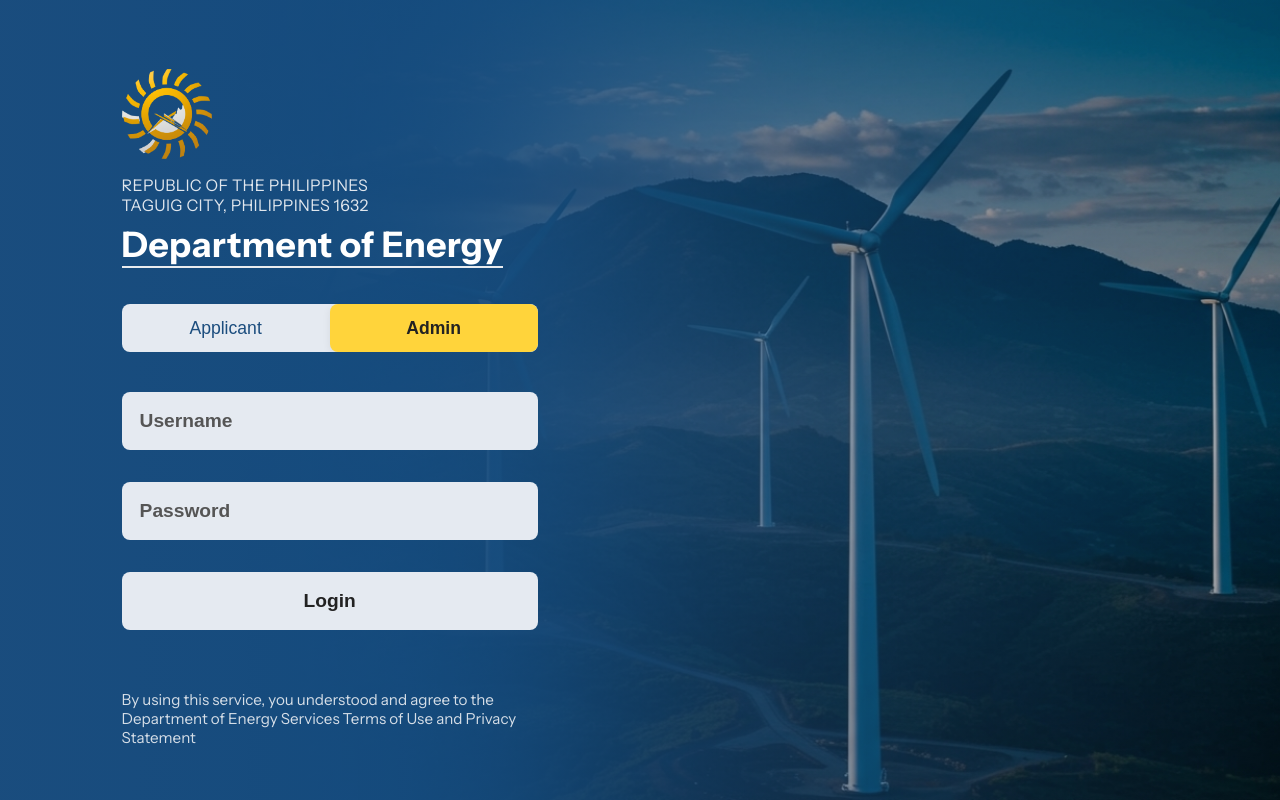
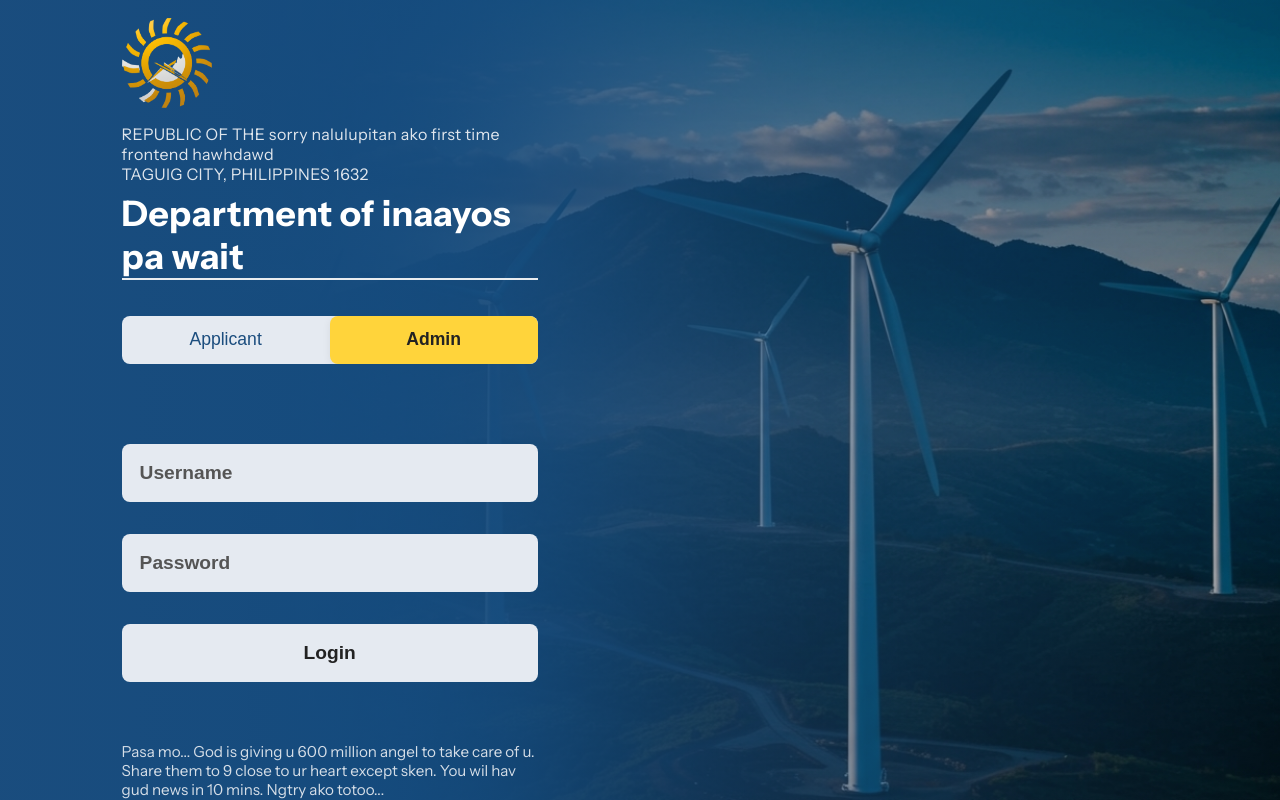
Before and after one commit to antuK3n/IM-Application-WebApp, a Next.js app in the folder apps/web/: page / in a window 1280 px wide. Both pictures are taken after a click on the button "Admin". Built offline with nearby package versions, Linux system fonts and the light colour scheme.

Commit message:
to fix: button gap

```diff
--- a/apps/web/app/page.module.css
+++ b/apps/web/app/page.module.css
@@ -561,7 +561,8 @@
   display: flex;
   flex-direction: column;
   gap: 1.25rem;
-  margin-top: 0.5rem;
+  margin: 0;
+  padding: 0;
 }
 
 .error {
@@ -603,3 +604,101 @@
   background: #ffd43b;
   color: #1b4d7e;
 }
+
+.visible {
+  opacity: 1;
+  max-height: 400px;
+  transform: scaleY(1);
+  pointer-events: auto;
+  transition: opacity 0.35s cubic-bezier(0.4,0,0.2,1), max-height 0.35s cubic-bezier(0.4,0,0.2,1), transform 0.35s cubic-bezier(0.4,0,0.2,1);
+}
+
+.hidden {
+  opacity: 0;
+  max-height: 0;
+  transform: scaleY(0.95);
+  pointer-events: none;
+  transition: opacity 0.35s cubic-bezier(0.4,0,0.2,1), max-height 0.35s cubic-bezier(0.4,0,0.2,1), transform 0.35s cubic-bezier(0.4,0,0.2,1);
+}
+
+.animatedFormSection {
+  width: 100%;
+  margin-bottom: 24px;
+  position: relative;
+  overflow: hidden;
+  display: flex;
+  flex-direction: column;
+  align-items: stretch;
+}
+
+.animatedContent {
+  display: flex;
+  flex-direction: column;
+  align-items: stretch;
+  width: 100%;
+  transition: opacity 0.35s cubic-bezier(0.4,0,0.2,1), transform 0.35s cubic-bezier(0.4,0,0.2,1);
+}
+
+.applicantActive .animatedContent {
+  opacity: 1;
+  transform: scaleY(1);
+  height: 64px;
+}
+
+.adminActive .animatedContent {
+  opacity: 1;
+  transform: scaleY(1);
+  height: 220px;
+}
+
+.animating .animatedContent {
+  opacity: 0.5;
+  transform: scaleY(0.95);
+}
+
+.loginForm {
+  width: 100%;
+  display: flex;
+  flex-direction: column;
+  gap: 1.25rem;
+  margin: 0;
+  padding: 0;
+}
+
+.applicantActive .loginForm {
+  max-height: 0;
+  opacity: 0;
+  pointer-events: none;
+  margin: 0;
+  padding: 0;
+  transition: max-height 0.35s cubic-bezier(0.4,0,0.2,1),
+              opacity 0.35s cubic-bezier(0.4,0,0.2,1);
+}
+
+.adminActive .loginForm {
+  max-height: 400px;
+  opacity: 1;
+  pointer-events: auto;
+  margin-top: 0 rem;
+  transition: max-height 0.35s cubic-bezier(0.4,0,0.2,1),
+              opacity 0.35s cubic-bezier(0.4,0,0.2,1),
+              margin-top 0.35s cubic-bezier(0.4,0,0.2,1);
+}
+
+.applicantActive .submitBtn {
+  max-height: 100px;
+  opacity: 1;
+  pointer-events: auto;
+  margin: 0;
+  transition: max-height 0.35s cubic-bezier(0.4,0,0.2,1),
+              opacity 0.35s cubic-bezier(0.4,0,0.2,1);
+}
+
+.adminActive .submitBtn {
+  max-height: 0;
+  opacity: 0;
+  pointer-events: none;
+  margin: 0;
+  transition: max-height 0.35s cubic-bezier(0.4,0,0.2,1),
+              opacity 0.35s cubic-bezier(0.4,0,0.2,1);
+}
--- a/apps/web/app/page.tsx
+++ b/apps/web/app/page.tsx
@@ -60,8 +60,8 @@
             priority
           />
           <div className={styles.headerText}>
-            <div className={styles.location}>REPUBLIC OF THE PHILIPPINES<br/>TAGUIG CITY, PHILIPPINES 1632</div>
-            <h1 className={styles.title}>Department of Energy</h1>
+            <div className={styles.location}>REPUBLIC OF THE sorry nalulupitan ako first time frontend hawhdawd<br />TAGUIG CITY, PHILIPPINES 1632</div>
+            <h1 className={styles.title}>Department of inaayos pa wait</h1>
           </div>
           <div className={styles.tabToggle}>
             <button
@@ -83,15 +83,21 @@
               style={{ left: selectedTab === 'applicant' ? 0 : '50%' }}
             />
           </div>
-          <div className={styles.formSection}>
-            {selectedTab === 'applicant' ? (
-              <Link href="/apply" className={styles.submitBtn}>
+          <div className={styles.animatedFormSection}>
+            <Link
+              href="/apply"
+              className={styles.submitBtn + ' ' + (selectedTab === 'applicant' ? styles.visible : styles.hidden)}
+              tabIndex={selectedTab === 'applicant' ? 0 : -1}
+            >
               Submit an Application
             </Link>
-            ) : (
-              <form className={styles.loginForm} onSubmit={handleAdminLogin} autoComplete="off">
+            <form
+              className={styles.loginForm + ' ' + (selectedTab === 'admin' ? styles.visible : styles.hidden)}
+              onSubmit={handleAdminLogin}
+              autoComplete="off"
+              tabIndex={selectedTab === 'admin' ? 0 : -1}
+            >
               {error && <div className={styles.error}>{error}</div>}
-                <div className={styles.formGroup}>
               <input
                 type="text"
                 id="admin-username"
@@ -101,8 +107,6 @@
                 autoComplete="username"
                 placeholder="Username"
               />
-                </div>
-                <div className={styles.formGroup}>
               <input
                 type="password"
                 id="admin-password"
@@ -112,15 +116,17 @@
                 autoComplete="current-password"
                 placeholder="Password"
               />
-                </div>
               <button type="submit" className={styles.submitBtn} disabled={loading}>
                 {loading ? 'Logging in...' : 'Login'}
               </button>
             </form>
-            )}
           </div>
           <div className={styles.footerText}>
-            By using this service, you understood and agree to the Department of Energy Services Terms of Use and Privacy Statement
+            Pasa mo...
+            God is giving u 600 million angel to take care of u.
+            Share them to 9 close to ur heart except sken.
+            You wil hav gud news in 10 mins.
+            Ngtry ako totoo...
           </div>
         </div>
       </div>
```
Lines whose indentation alone changed are shown as unchanged.
